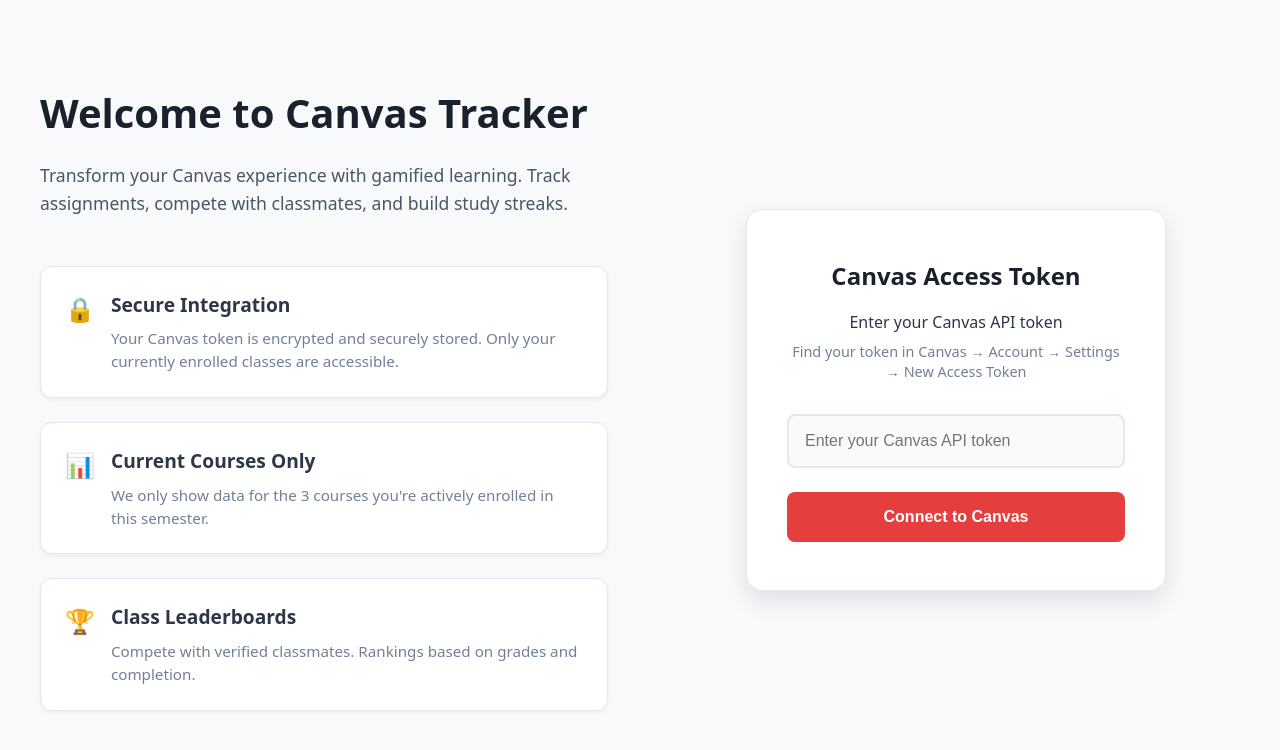
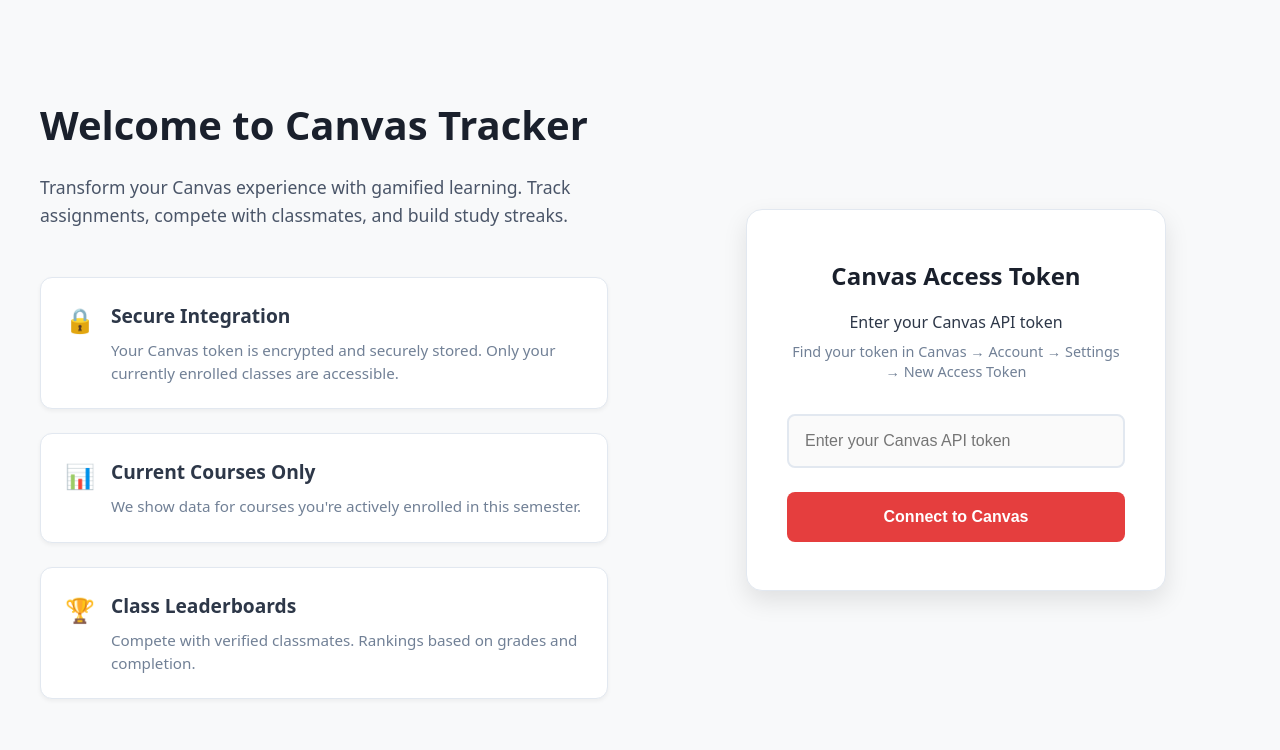
Before and after one commit to kennethsetiadharma/StormHacks-2025, a React (Vite) app in the folder canvas-gamified-frontend/: page / in a window 1280 px wide. Shown: the top 750 px of the page. Built offline with nearby package versions, Linux system fonts and the light colour scheme.

Commit message:
hotfixed text errors

```diff
--- a/canvas-gamified-frontend/src/App.jsx
+++ b/canvas-gamified-frontend/src/App.jsx
@@ -237,7 +237,7 @@
                 <div className="feature-icon">📊</div>
                 <div className="feature-content">
                   <h3>Current Courses Only</h3>
-                  <p>We only show data for the 3 courses you're actively enrolled in this semester.</p>
+                  <p>We show data for courses you're actively enrolled in this semester.</p>
                 </div>
               </div>
 
```
